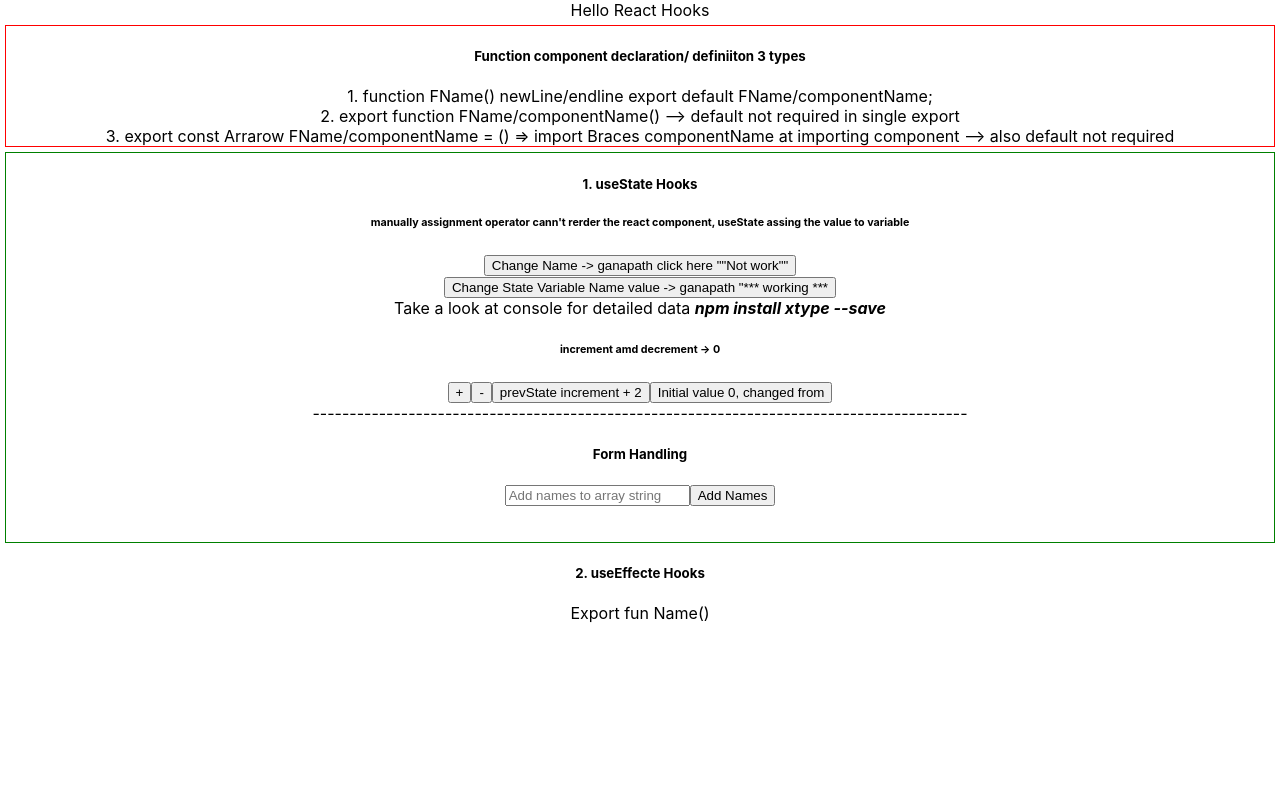
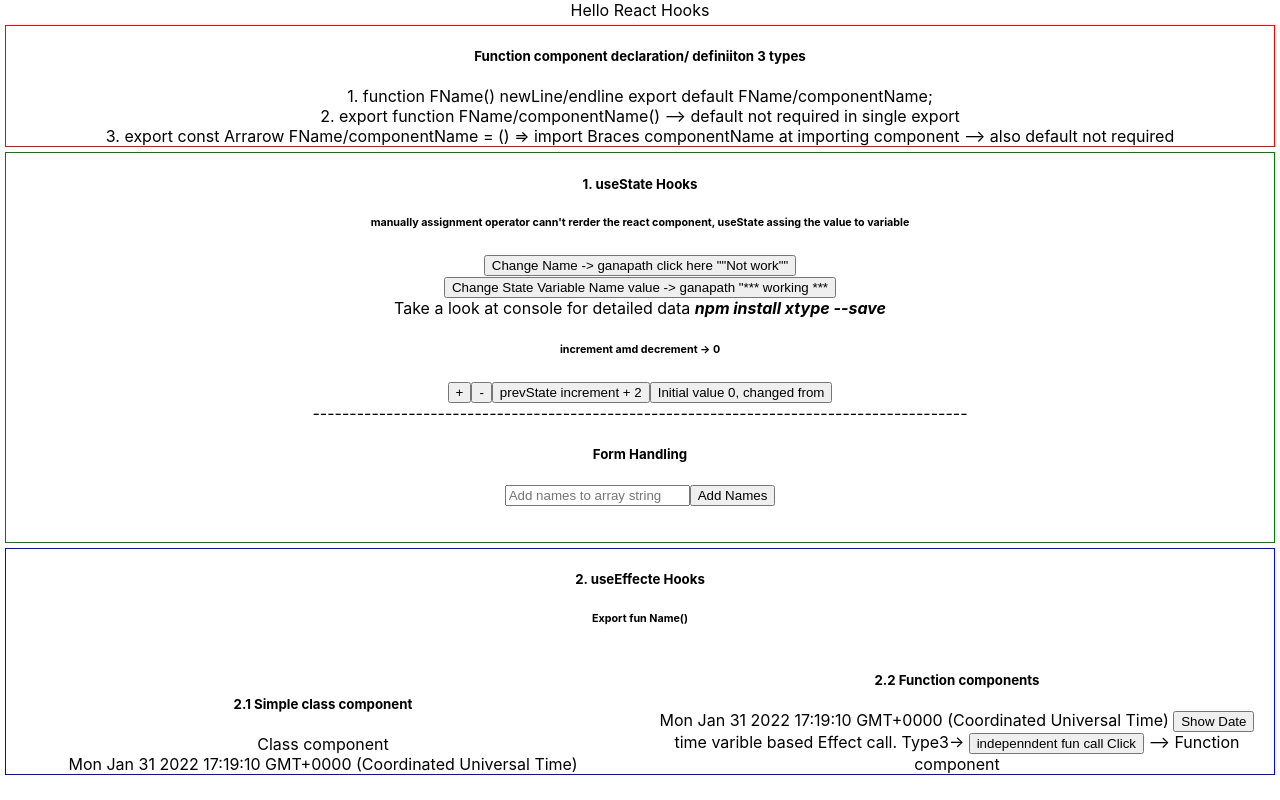
Before and after one commit to gnganapath/DipeshMalvia_YT_UI, a React (Create React App) app in the folder react-hooks/: page / in a window 1280 px wide. Built offline with nearby package versions, Linux system fonts and the light colour scheme.

Commit message:
2.useEffect hooks implementation , 3 types side effect from useEffect Hooks

```diff
--- /dev/null
+++ b/react-hooks/src/hooks-components/ClassComponent.js
@@ -0,0 +1,35 @@
+import React, { Component } from 'react';
+
+class ClassComponent extends Component {
+    state = {
+        message : "Class component",
+        time : new Date().toString(),
+    }
+
+    componentDidMount(){
+        console.log("component  Did Mount")
+        this.interval = setInterval(this.showDate, 1000);
+    }
+    componentDidUpdate(){
+        console.log("Component Did Update")
+    }
+
+    componentWillUnmount(){
+        console.log("Component Will Unmount / Destroy the compononent");
+        clearInterval(this.interval)
+    }
+    showDate = () =>{
+        this.setState( {time: new Date().toString()})
+    }
+    render() {
+        return (
+            <div>
+              <h5>  2.1 Simple class component </h5>
+              <div> {this.state.message} </div>
+              <div> {this.state.time} </div>
+            </div>
+        );
+    }
+}
+
+export default ClassComponent;
--- /dev/null
+++ b/react-hooks/src/hooks-components/FunctionComponent.js
@@ -0,0 +1,48 @@
+import React , { useState, useEffect } from 'react';
+
+
+export function FunctionComponent() {
+    const [ time, setTime ]= useState( new Date().toString());
+    const [ message,   setMessage] = useState( "Function component");
+
+    // Type-1 compomnent mounted and updated - first time adn Every method call/ variable update
+    useEffect(() =>{
+        console.log("Type-1 Every time function component mounted/ updated")
+    })
+
+
+    // Type-2 Call only once which is comonent mounted - Mostly for Fet./ Axios call
+    useEffect(() =>{
+        console.log("Type-2 function component mounted only once - Axios or Fetch APi call in the initial level")
+            //const res = await axios.get('https://jsonplaceholder.typicode.com/users')
+            // if(xtype.type(res.data) === 'array'){
+            // this.setState({data: res.data})
+            // }else{
+            // console.log(new Error('Something went wrong'))
+            // this.setState({data: []})
+            // }
+    }, []);
+
+    // Type-3 Call only once which is comonent mounted - Mostly for Fet./ Axios call
+    useEffect(() =>{
+        console.log("Type-3 Dependency based use Effect, whenver time value get changed this useEffect trigger")
+        const interval = setInterval(showDate, 1000);
+
+        return() =>{
+            console.log("cleanup of interval");
+            clearInterval(interval)
+        }
+    }, [time]);   // dependency based effect call
+
+    const showDate = () =>{
+        setTime( new Date().toString());
+    }
+    return (
+        <div className="App">
+        <h5>2.2 Function components </h5>
+        <div> {time} <button onClick={showDate}> Show Date</button> </div>
+        <div> time varible based Effect call. Type3->  <button onClick={ () => setMessage("Function called , particular var (time) depenndent")}>  indepenndent fun call Click</button> --> {message} </div>
+
+        </div>
+    );
+}
--- a/react-hooks/src/hooks-components/useeffecthook.js
+++ b/react-hooks/src/hooks-components/useeffecthook.js
@@ -1,11 +1,16 @@
 import React from 'react';
+import ClassComponent from './ClassComponent';
+import { FunctionComponent } from './FunctionComponent';
 
 export function UseEffectHook() {
     return (
-        <div className="App">
+        <div className="App" style={{border: '1px solid blue', margin: 5}}>
         <h5>2. useEffecte Hooks </h5>
-        <div> Export  fun Name() </div>
-
+        <h6> Export  fun Name() </h6>
+        <div>
+            <div style={{width: '50%', display: 'inline-block'}}> <ClassComponent /> </div>
+            <div style={{width: '50%', display: 'inline-block'}}> <FunctionComponent /> </div>
+            </div>
         </div>
     );
 }
```
Also changed, not shown: react-hooks/commit-stage-images/2useEffect-hooks-3 types for render or mounted.png (added).
